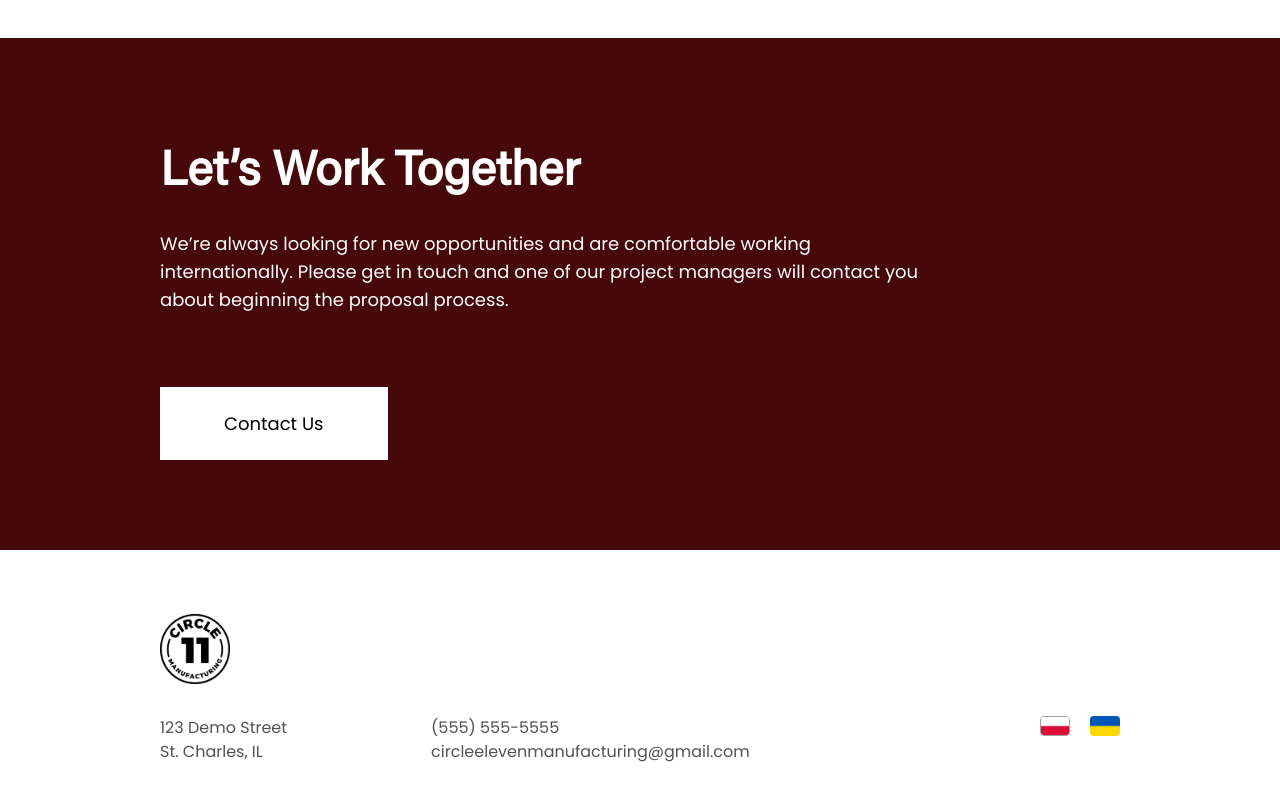
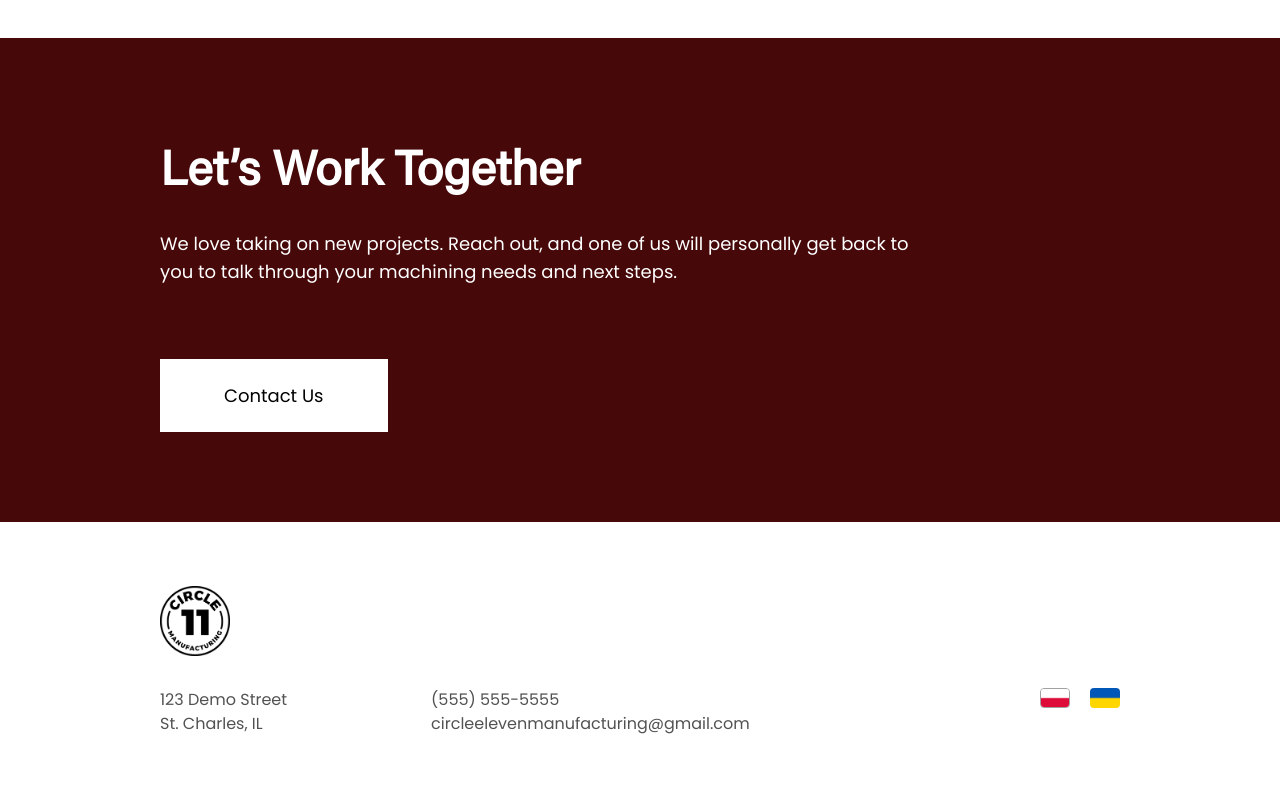
Before and after one commit to CircleElevenManufacturing/circle-eleven, a Next.js app: page / in a window 1280 px wide. Shown: the part 2902-3702 px from the top of the page. Built offline with nearby package versions, Linux system fonts and the light colour scheme.

Commit message:
fix copy

```diff
--- a/components/lets-work-together.tsx
+++ b/components/lets-work-together.tsx
@@ -12,8 +12,8 @@ export default function LetsWorkTogether({ image, hideDescription }: Props) {
 
       {!hideDescription && (
         <p className="max-w-3xl mb-24 text-md md:text-lg">
-          We’re always looking for new opportunities and are comfortable working internationally. Please get in touch and one of our project
-          managers will contact you about beginning the proposal process.
+          We love taking on new projects. Reach out, and one of us will personally get back to you to talk through your machining needs and
+          next steps.
         </p>
       )}
 
```
